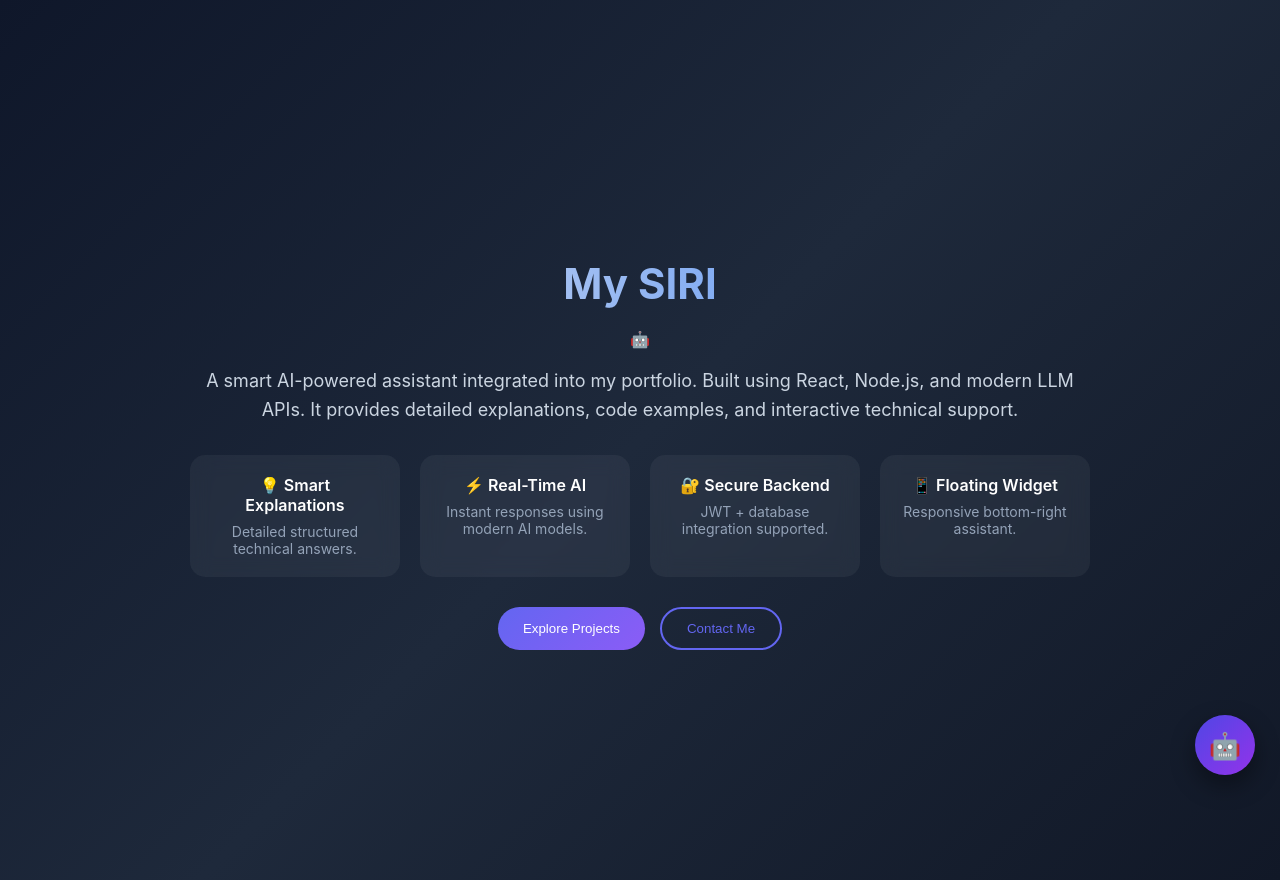
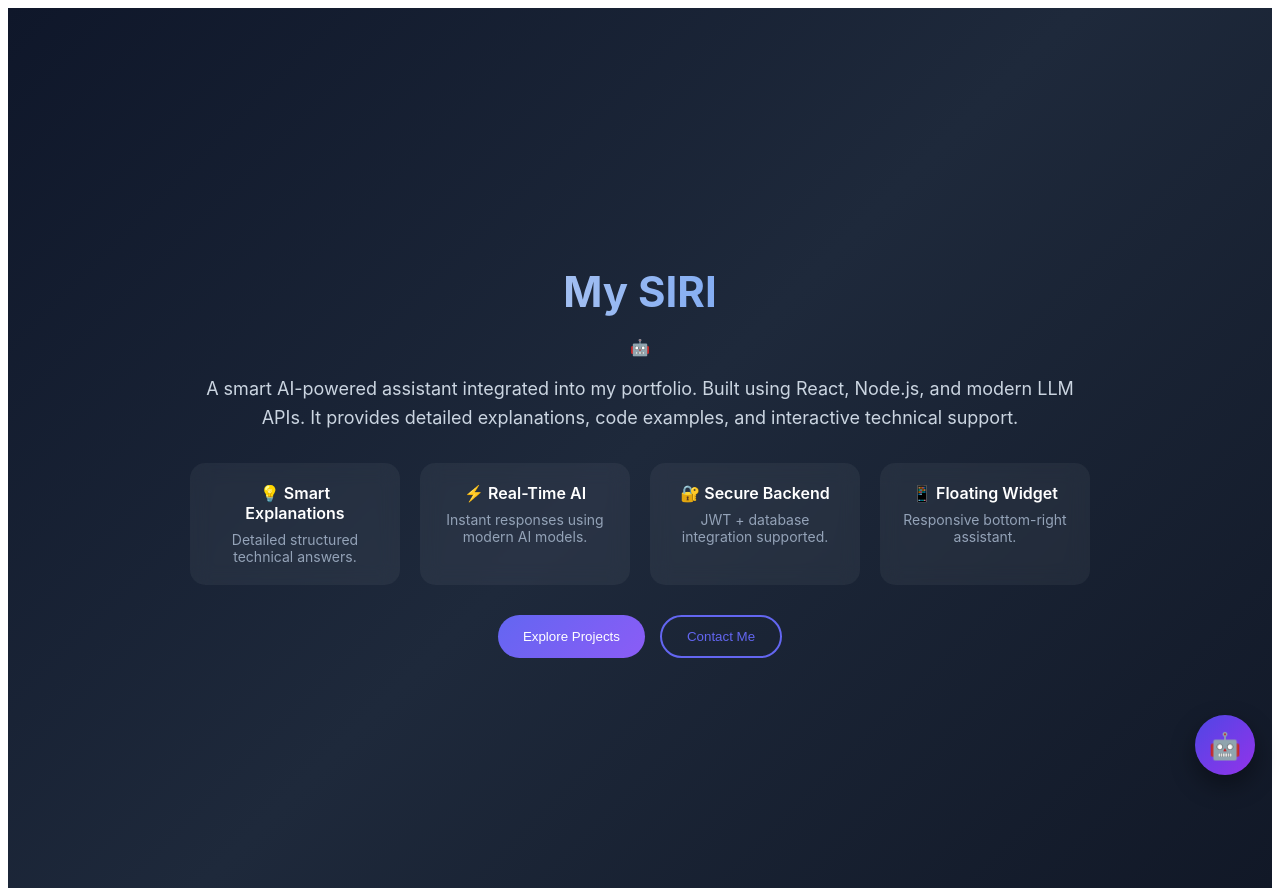
Before and after one commit to PeetlaMahesh123/My-AI-Siri, a React (Create React App) app in the folder client/: page / in a window 1280 px wide. Built offline with nearby package versions, Linux system fonts and the light colour scheme.

Commit message:
Update index.css

```diff
--- a/client/src/index.css
+++ b/client/src/index.css
@@ -1,5 +1,5 @@
 body {
-  margin: 0;
+
   font-family: -apple-system, BlinkMacSystemFont, 'Segoe UI', 'Roboto', 'Oxygen',
     'Ubuntu', 'Cantarell', 'Fira Sans', 'Droid Sans', 'Helvetica Neue',
     sans-serif;
```
